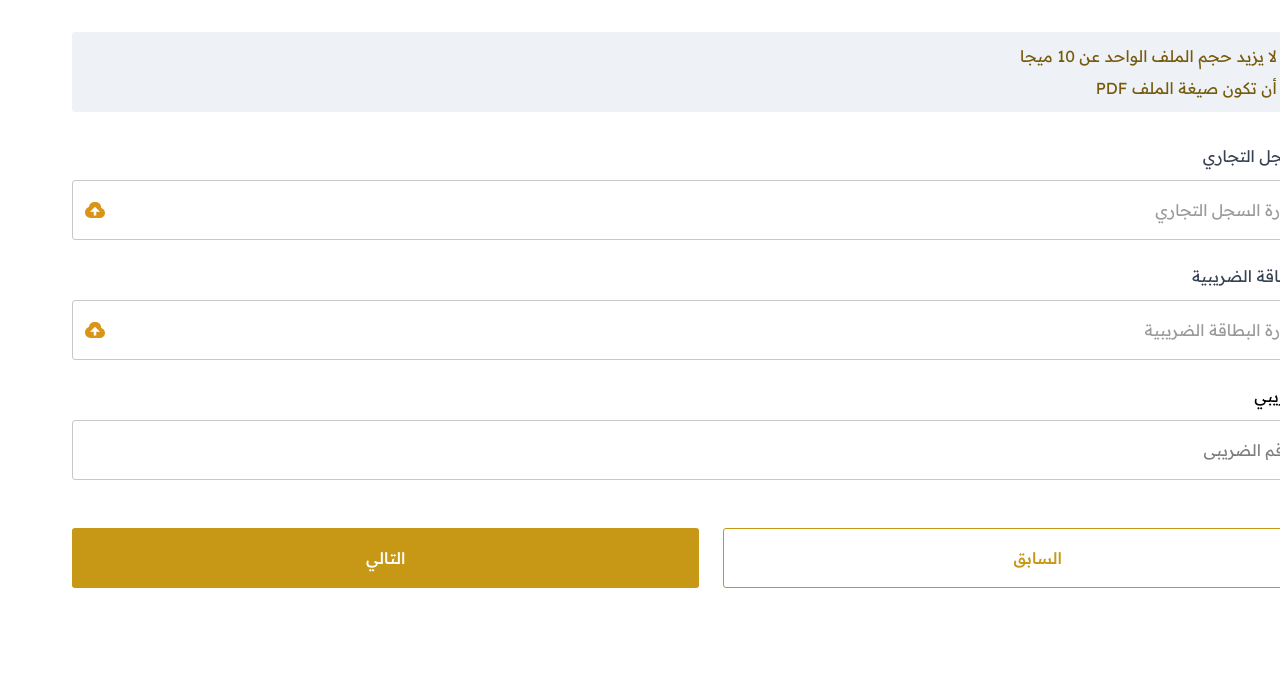
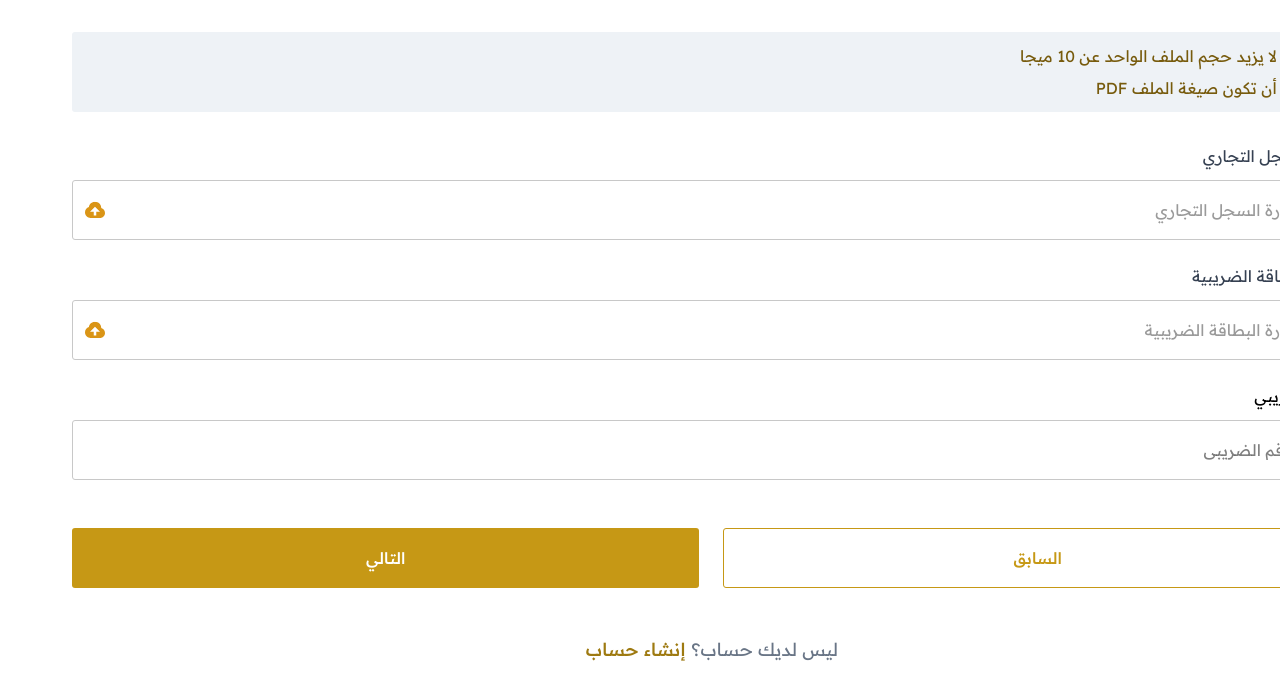
Before and after one commit to PassantYasser/ZE-dashboard, a Next.js app: page /Auth/Signup/Company/CompanyInformation/FilesUploadOne in a window 1280 px wide. Shown: the top 700 px of the page. Built offline with nearby package versions, Linux system fonts and the light colour scheme.

Commit message:
enhance company steps with signup link and margin adjustments

```diff
--- a/src/app/Auth/Signup/Company/CompanyInformation/FilesUploadOne/page.jsx
+++ b/src/app/Auth/Signup/Company/CompanyInformation/FilesUploadOne/page.jsx
@@ -1,5 +1,6 @@
 "use client";
 
+import Link from 'next/link';
 import React, { useState } from 'react'
 import { useTranslation } from 'react-i18next'
 
@@ -228,7 +229,7 @@ function FilesUploadOnePage({nextSub , prevSub}) {
     </form>
 
       {/* //btn */}
-    <div className='flex gap-6 mt-12 '>
+    <div className='flex gap-6 my-12 '>
 
       <button className='border border-[#C69815] text-[#C69815] text-base font-medium rounded-[3px] w-full h-15'
         onClick={prevSub}
@@ -243,6 +244,13 @@ function FilesUploadOnePage({nextSub , prevSub}) {
       </button>
     </div>
 
+      <p className='flex justify-center gap-1.5 '>
+      <span className='text-[#697586] text-lg font-normal'>{t('Dont have an account?')}</span>
+      <Link href='/Auth/Signup' className="text-[#9E7A11] text-lg font-medium">
+        {t("Create an account")}
+      </Link>
+    </p>
+
     </>
   )
 }
--- a/src/app/Auth/Signup/Company/CompanyInformation/FilesUploadTwo/page.jsx
+++ b/src/app/Auth/Signup/Company/CompanyInformation/FilesUploadTwo/page.jsx
@@ -1,4 +1,5 @@
 "use client";
+import Link from 'next/link';
 import React, { useState } from 'react'
 import { useTranslation } from 'react-i18next';
 
@@ -219,7 +220,7 @@ function FilesUploadTwoPage({nextSub , prevSub}) {
     </form>
 
         {/* //btn */}
-    <div className='flex gap-6 mt-12 '>
+    <div className='flex gap-6 my-12 '>
 
       <button className='border border-[#C69815] text-[#C69815] text-base font-medium rounded-[3px] w-full h-15'
         onClick={prevSub}
@@ -232,7 +233,15 @@ function FilesUploadTwoPage({nextSub , prevSub}) {
         >
         {t('confirmation')}
       </button>
+
     </div>
+
+    <p className='flex justify-center gap-1.5'>
+      <span className='text-[#697586] text-lg font-normal'>{t('Dont have an account?')}</span>
+      <Link href='/Auth/Signup' className="text-[#9E7A11] text-lg font-medium">
+        {t("Create an account")}
+      </Link>
+    </p>
 
 
     </>
--- a/src/app/Auth/Signup/Company/CompanyInformation/FirstCompanyInformation/page.jsx
+++ b/src/app/Auth/Signup/Company/CompanyInformation/FirstCompanyInformation/page.jsx
@@ -1,4 +1,5 @@
 "use client";
+import Link from "next/link";
 import React, { useEffect, useRef, useState } from "react";
 import { useTranslation } from "react-i18next";
 
@@ -125,6 +126,13 @@ function FirstCompanyInformationPage({nextSub}) {
           {t('the next')}
         </button>
 
+        <p className='flex justify-center gap-1.5'>
+        <span className='text-[#697586] text-lg font-normal'>{t('Dont have an account?')}</span>
+        <Link href='/Auth/Signup' className="text-[#9E7A11] text-lg font-medium">
+          {t("Create an account")}
+        </Link>
+      </p>
+
       </div>
     </>
   );
--- a/src/app/Auth/Signup/Company/CompanyInformation/page.jsx
+++ b/src/app/Auth/Signup/Company/CompanyInformation/page.jsx
@@ -37,6 +37,7 @@ function CompanyInformationPage({ onNext, onPrev ,currentStep , steps }) {
       {renderSubStep()}
     </div>
 
+
     </>
   )
 }
```
